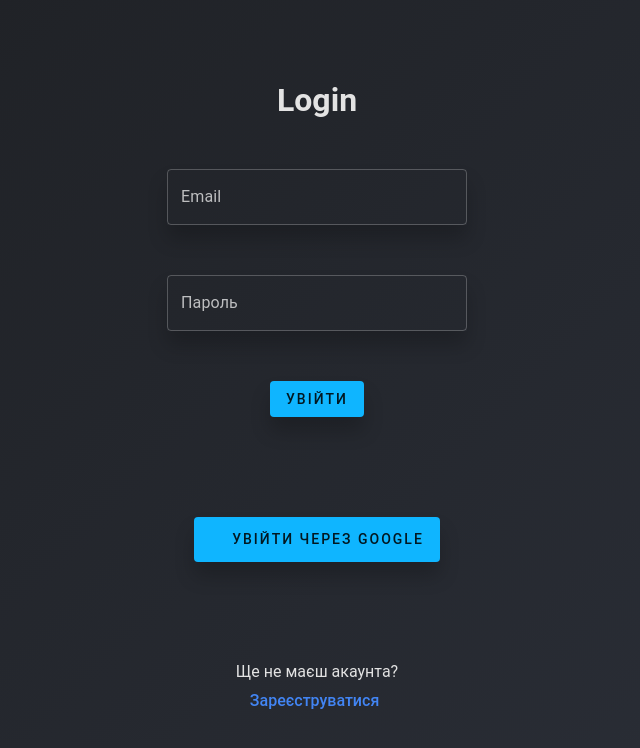
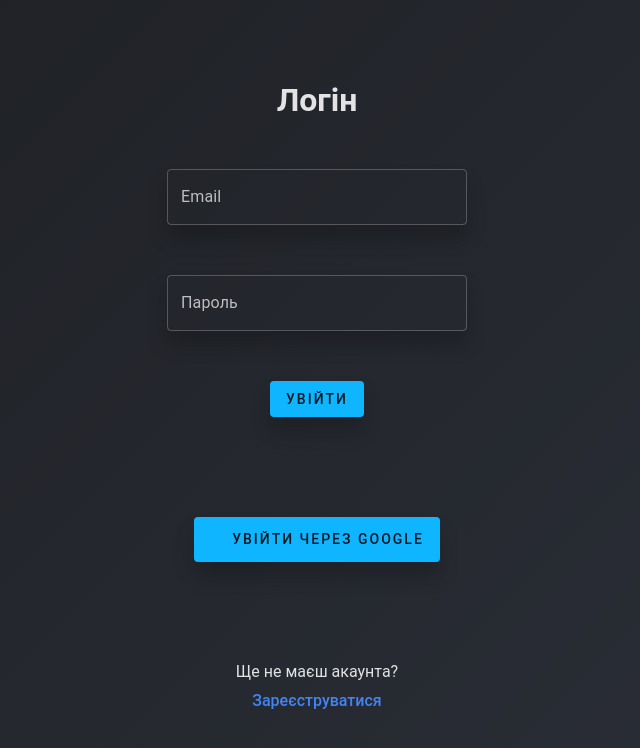
Before and after one commit to TonyNexis/taxiCalculator, a React (Vite) app: page / in a window 1280 px wide. Shown: the top 748 px of the page, without its empty margins (323-963 px from the left). Built offline with nearby package versions, Linux system fonts and the light colour scheme; no server answers; some icons are missing.

Commit message:
work on registration page

```diff
--- a/src/routes/index/index.module.scss
+++ b/src/routes/index/index.module.scss
@@ -39,7 +39,7 @@
 		a {
 			display: flex;
 			flex-direction: column;
-			margin-left: 4px;
+			text-align: center;
 			color: #4285f4;
 			text-decoration: none;
 			font-weight: 500;
--- a/src/routes/index/route.tsx
+++ b/src/routes/index/route.tsx
@@ -73,7 +73,7 @@ function RouteComponent() {
   return (
     <div className={styles.authPageWrapper}>
       <form onSubmit={handleSubmit(onSubmit)} className={styles.authForm}>
-        <h1>Login</h1>
+        <h1>Логін</h1>
         <div className={styles.fieldWrapper}>
           {' '}
           <TextInput
--- a/src/routes/register/route.tsx
+++ b/src/routes/register/route.tsx
@@ -1,9 +1,25 @@
 import { createFileRoute } from '@tanstack/react-router'
+import { Link } from '@tanstack/react-router'
+import styles from './../index/index.module.scss'
 
 export const Route = createFileRoute("/register")({
   component: RouteComponent,
 })
 
 function RouteComponent() {
-  return <div>Hello "/register"!</div>
+
+
+
+  return <div className={styles.authPageWrapper}>
+    <form  className={styles.authForm}>
+        <h1>Реєстрація</h1>
+
+      </form>
+      <div className={styles.authRedirect}>
+        <span>Вже зареєстрований?</span>
+        <Link to="/" title="Зайти">
+          Зайти на акаунт{' '}
+        </Link>
+      </div>
+  </div>
 }
```
